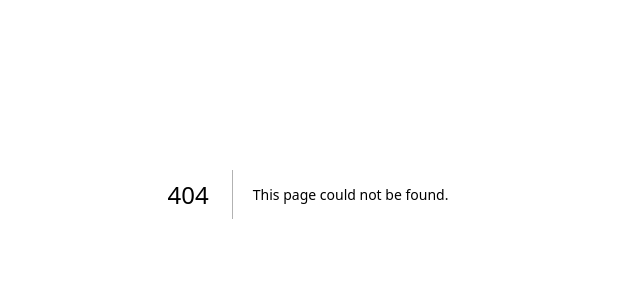
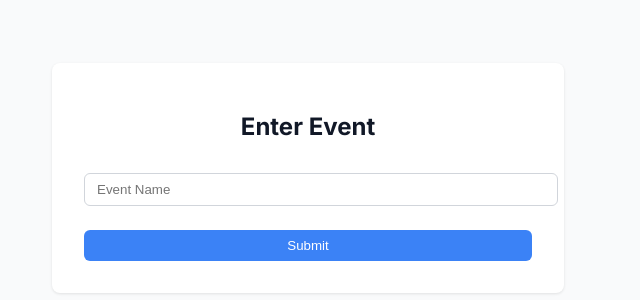
Before and after one commit to TTF-fog/points-tracker, a Next.js app: page /login in a window 1280 px wide. Before the commit this address had no page. Shown: the part 206-506 px from the top of the page, without its empty margins (332-972 px from the left). Built offline with nearby package versions, Linux system fonts and the light colour scheme.

Commit message:
update page, logic is kind of broken

```diff
--- a/package.json
+++ b/package.json
@@ -9,6 +9,9 @@
     "lint": "next lint"
   },
   "dependencies": {
+    "@types/bcryptjs": "^2.4.6",
+    "bcrypt": "^5.1.1",
+    "bcryptjs": "^3.0.2",
     "dotenv": "^16.5.0",
     "mongoose": "^8.14.0",
     "next": "15.3.1",
--- /dev/null
+++ b/pnpm-workspace.yaml
@@ -0,0 +1,2 @@
+onlyBuiltDependencies:
+  - bcrypt
--- a/src/app/components/ClientPage.tsx
+++ b/src/app/components/ClientPage.tsx
@@ -73,7 +73,7 @@ export default function ClientPage({ initialHouses, initialEvents, data_fetch_ti
         <footer>Designed By <a href="https://github.com/TTF-fog">Ishaan Adhikari</a> for SNSG - House Point Tracker Prototype - <Link href='/tech'>Tech Stack</Link></footer>
         <div>
             <p>Data fetched at: {data_fetch_time}</p>
-
+            <Link href='/login'>Edit Data</Link>
         </div>
         </div>
     );
--- a/src/app/globals.css
+++ b/src/app/globals.css
@@ -4,9 +4,9 @@ html, body {
   height: 100%;
   margin: 0;
   padding: 0;
-  background: linear-gradient(135deg, #f8fafc 0%, #e0e7ef 100%);
+  background: linear-gradient(135deg, #0a0a0a 0%, #1a1a1a 100%);
   font-family: 'Inter', Arial, sans-serif;
-  color: #222;
+  color: #e5e7eb;
 }
 
 #root {
@@ -20,16 +20,20 @@ html, body {
   align-items: center;
   text-align: center;
 }
-h1{
-  color:black;
+
+h1 {
+  color: #ffffff;
   text-align: center;
 }
+#p{
+  color: #e5e7eb;
+}
 .house-card {
-  background: #fff;
+  background: #1f2937;
   border-radius: 1.5rem;
   padding: 2rem 1.5rem 1.5rem 1.5rem;
   width: 320px;
-  box-shadow: 0 4px 24px 0 rgba(0,0,0,0.08);
+  box-shadow: 0 4px 24px 0 rgba(0,0,0,0.2);
   transition: box-shadow 0.2s, width 0.3s;
   margin: 0.5rem;
   border: none;
@@ -38,7 +42,7 @@ h1{
 .house-card.expanded {
   width: 100%;
   margin: 1.5rem 0;
-  box-shadow: 0 8px 32px 0 rgba(0,0,0,0.12);
+  box-shadow: 0 8px 32px 0 rgba(0,0,0,0.25);
 }
 
 .house-card-header {
@@ -52,11 +56,12 @@ h1{
   font-size: 2rem;
   font-weight: 700;
   margin: 0 0 0.25rem 0;
+  color: #ffffff;
 }
 
 .house-card p {
   font-size: 1.1rem;
-  color: #666;
+  color: #9ca3af;
   margin: 0 0 1rem 0;
 }
 
@@ -69,10 +74,11 @@ h1{
   font-size: 1rem;
   font-weight: 600;
   cursor: pointer;
-  box-shadow: 0 2px 8px 0 rgba(99,102,241,0.08);
+  box-shadow: 0 2px 8px 0 rgba(99,102,241,0.2);
   transition: background 0.2s, transform 0.1s;
   margin-top: 0.5rem;
 }
+
 .house-card button:hover {
   background: linear-gradient(90deg, #4f46e5 0%, #2563eb 100%);
   transform: translateY(-2px) scale(1.03);
@@ -115,17 +121,18 @@ h1{
 .event-card {
   border: none;
   border-radius: 1rem;
-  box-shadow: 0 2px 12px 0 rgba(0,0,0,0.07);
+  box-shadow: 0 2px 12px 0 rgba(0,0,0,0.2);
   overflow: hidden;
   margin: 0.5rem 0;
   width: 100%;
-  background: #fff;
-  color: #222;
+  background: #1f2937;
+  color: #000000;
   animation: fadeIn 0.3s ease-out;
   transition: box-shadow 0.2s;
 }
+
 .event-card:hover {
-  box-shadow: 0 6px 24px 0 rgba(99,102,241,0.10);
+  box-shadow: 0 6px 24px 0 rgba(99,102,241,0.15);
 }
 
 @keyframes fadeIn {
@@ -142,14 +149,15 @@ h1{
 .event-header {
   display: grid;
   grid-template-columns: 2fr 1fr 1fr 1fr;
-  background: #f1f5f9;
+  background: #2d3748;
   font-weight: 600;
-  border-bottom: 1px solid #e5e7eb;
-  color: #374151;
+  border-bottom: 1px solid #374151;
+  color: #e5e7eb;
 }
 
 .event-row {
   display: grid;
+  color: #000000;
   grid-template-columns: 2fr 1fr 1fr 1fr;
 }
 
@@ -161,29 +169,28 @@ h1{
   flex-direction: row;
   align-items: center;
   justify-content: flex-start;
-  color: #222;
+  color: #e5e7eb;
   border: none;
   border-radius: 0.75rem;
   overflow: hidden;
   margin: 0.5rem 0;
   width: 100%;
-  background: #fff;
-  box-shadow: 0 1px 4px 0 rgba(0,0,0,0.04);
+  background: #1f2937;
+  box-shadow: 0 1px 4px 0 rgba(0,0,0,0.1);
   padding: 0.5rem 1.25rem;
   cursor: pointer;
-
   transition: background 0.2s;
 }
+
 .event-group-header:hover {
-  background: #f3f4f6;
-
+  background: #2d3748;
 }
 
 .event-group-content {
   overflow: hidden;
   animation: slideDown 0.3s ease-out;
   border-radius: 0 0 0.75rem 0.75rem;
-  background: #000000;
+  background: #111827;
   margin-bottom: 1rem;
 }
 
@@ -194,7 +201,6 @@ h1{
 
 .event-header .event-cell {
   color: #000000;
-
 }
 
 @media (min-width: 768px) {
@@ -209,9 +215,9 @@ h1{
 }
 
 #hi {
-  background: #f3f4f6;
+  background: #1f2937;
   border-radius: 1rem;
-  border: 2px solid #e5e7eb;
+  border: 2px solid #374151;
   width: 320px;
   padding: 1rem;
   display: flex;
--- /dev/null
+++ b/src/app/login/page.tsx
@@ -0,0 +1,232 @@
+"use client";
+import { set } from "mongoose";
+import { useState } from "react";
+
+const HOUSES = ["Lions", "Tigers", "Panthers", "Leopards"];
+const HOUSE_COLORS = {
+    "Lions": "#FFD700", // Yellow
+    "Tigers": "#FF4444", // Red
+    "Panthers": "#4444FF", // Blue
+    "Leopards": "#44FF44" // Green
+};
+
+interface Event {
+    name: string;
+    position: number;
+    points: number;
+    date: Date;
+    house: string;
+}
+let events: Record<string, Array<Event>> = {};
+export default function EventEntry() {
+    const [eventName, setEventName] = useState("");
+    const [showWidget, setShowWidget] = useState(false);
+    const [currentHouse, setCurrentHouse] = useState(0);
+    const [points, setPoints] = useState(0);
+    const [position, setPosition] = useState(1);
+    let [messagee, setMessage] = useState("");
+
+
+    const handleSubmit = (e: React.FormEvent) => {
+        e.preventDefault();
+        setShowWidget(true);
+    }
+    const handleSave = () => {
+        if (!events[eventName]) {
+            events[eventName] = [];
+        }
+
+        // Check if position or points already exists for this event
+        const positionExists = events[eventName].some(event => event.position === position);
+        const pointsExists = events[eventName].some(event => event.points === points);
+
+        if (positionExists || pointsExists) {
+            setMessage("Error: Position or points already assigned to another house");
+            return;
+        }
+
+        if (events[eventName].length === 3) {
+            setMessage(`All houses recorded, updating for ${HOUSES[currentHouse]}`);
+            events[eventName] = events[eventName].filter((event) => event.house !== HOUSES[currentHouse]);
+            events[eventName].push({
+                name: eventName,
+                position: position,
+                points: points,
+                date: new Date(),
+                house: HOUSES[currentHouse]
+            });
+        } else {
+            events[eventName].push({
+                name: eventName,
+                position: position,
+                points: points,
+                date: new Date(),
+                house: HOUSES[currentHouse]
+            });
+            setMessage("Event Saved");
+            handleHouseClick();
+        }
+    }
+    const handleHouseClick = () => {
+        setCurrentHouse((prev) => (prev + 1) % HOUSES.length);
+        setMessage("Save");
+    }
+    const setPointsLimited = (number: number) => {
+        console.log(number)
+        console.log(points)
+        if (number > points) { //for somereason this happens when it goes up
+            setPoints(number-1+25);
+        }else{
+            setPoints(number+1-25);
+            setPoints(points+25)
+        }
+    }
+    const setPositionLimited = (number: number) => {
+        if (number > 4 || number == 0) {
+            setPosition(1);
+        } else {
+            setPosition(number);
+        }
+    }
+    return (
+        <div style={{
+            minHeight: '100vh',
+            display: 'flex',
+            alignItems: 'center',
+            justifyContent: 'center',
+            backgroundColor: '#f9fafb'
+        }}>
+            {!showWidget ? (
+                <div style={{
+                    maxWidth: '28rem',
+                    width: '100%',
+                    padding: '2rem',
+                    backgroundColor: 'white',
+                    borderRadius: '0.5rem',
+                    boxShadow: '0 1px 3px 0 rgba(0, 0, 0, 0.1)',
+                    marginBottom: '2rem'
+                }}>
+                    <h1 style={{
+                        fontSize: '1.5rem',
+                        fontWeight: 'bold',
+                        textAlign: 'center',
+                        color: '#111827'
+                    }}>Enter Event</h1>
+                    <form onSubmit={handleSubmit} style={{ marginTop: '2rem' }}>
+                        <div style={{ marginBottom: '1.5rem' }}>
+                            <input
+                                type="text"
+                                value={eventName}
+                                onChange={(e) => setEventName(e.target.value)}
+                                placeholder="Event Name"
+                                style={{
+                                    width: '100%',
+                                    padding: '0.5rem 0.75rem',
+                                    border: '1px solid #d1d5db',
+                                    borderRadius: '0.375rem',
+                                    outline: 'none'
+                                }}
+                                required
+                            />
+                        </div>
+                        <button
+                            type="submit"
+                            style={{
+                                width: '100%',
+                                padding: '0.5rem 1rem',
+                                backgroundColor: '#3b82f6',
+                                color: 'white',
+                                borderRadius: '0.375rem',
+                                border: 'none',
+                                cursor: 'pointer'
+                            }}
+                        >
+                            Submit
+                        </button>
+                    </form>
+                </div>
+            ) : (
+                <div style={{
+                    maxWidth: '28rem',
+                    width: '100%',
+                    padding: '2rem',
+                    backgroundColor: 'white',
+                    borderRadius: '0.5rem',
+                    boxShadow: '0 1px 3px 0 rgba(0, 0, 0, 0.1)',
+                    marginBottom: '1rem'
+                }}>
+                    <h2 style={{ fontSize: '1.25rem', fontWeight: '600', marginBottom: '1rem' }}>Event: {eventName}</h2>
+                    <div
+                        onClick={() => {handleHouseClick(); setMessage("Save");}}
+                        style={{
+                            cursor: 'pointer',
+                            padding: '1rem',
+                            backgroundColor: HOUSE_COLORS[HOUSES[currentHouse]],
+                            borderRadius: '0.5rem',
+                            marginBottom: '1.5rem',
+                            color: 'white',
+                            fontWeight: '600',
+                            fontSize: '1.1rem',
+                            textAlign: 'center',
+                            boxShadow: '0 2px 4px rgba(0,0,0,0.1)',
+                            transition: 'transform 0.2s, box-shadow 0.2s',
+                            ':hover': {
+                                transform: 'translateY(-2px)',
+                                boxShadow: '0 4px 6px rgba(0,0,0,0.1)'
+                            }
+                        }}
+                    >
+                        {HOUSES[currentHouse]}
+                    </div>
+                    <div style={{ display: 'flex', alignItems: 'center', marginBottom: '1rem' }}>
+                        <span style={{ marginRight: '0.5rem' }}>Points:</span>
+                        <input
+                            type="number"
+                            value={points}
+                            onChange={e => setPointsLimited(Number(e.target.value))}
+                            style={{
+                                width: '5rem',
+                                padding: '0.25rem 0.5rem',
+                                border: '1px solid #d1d5db',
+                                borderRadius: '0.375rem'
+                            }}
+                        />
+                    </div>
+                    <div style={{ display: 'flex', alignItems: 'center' }}>
+                        <span style={{ marginRight: '0.5rem' }}>Position:</span>
+                        <input
+                            type="number"
+                            value={position}
+                            onChange={e => setPositionLimited(Number(e.target.value))}
+                            style={{
+                                width: '5rem',
+                                padding: '0.25rem 0.5rem',
+                                border: '1px solid #d1d5db',
+                                borderRadius: '0.375rem'
+                            }}
+                            min="1"
+                        />
+                    </div>
+                    <div>
+                        <button
+                            type="submit"
+                            onClick={handleSave}
+                            style={{
+                                width: '100%',
+                                padding: '0.5rem 1rem',
+                                backgroundColor: '#3b82f6',
+                                color: 'white',
+                                borderRadius: '0.375rem',
+                                border: 'none',
+                                cursor: 'pointer',
+                                marginTop: '1rem'
+                            }}
+                        >
+                            {messagee}
+                        </button>
+                    </div>
+                </div>
+            )}
+        </div>
+    )
+}
```
Also changed, not shown: src/db_utils/models.ts (line endings or trailing spaces), 2 other files (tests, documents, lock files or other folders).
